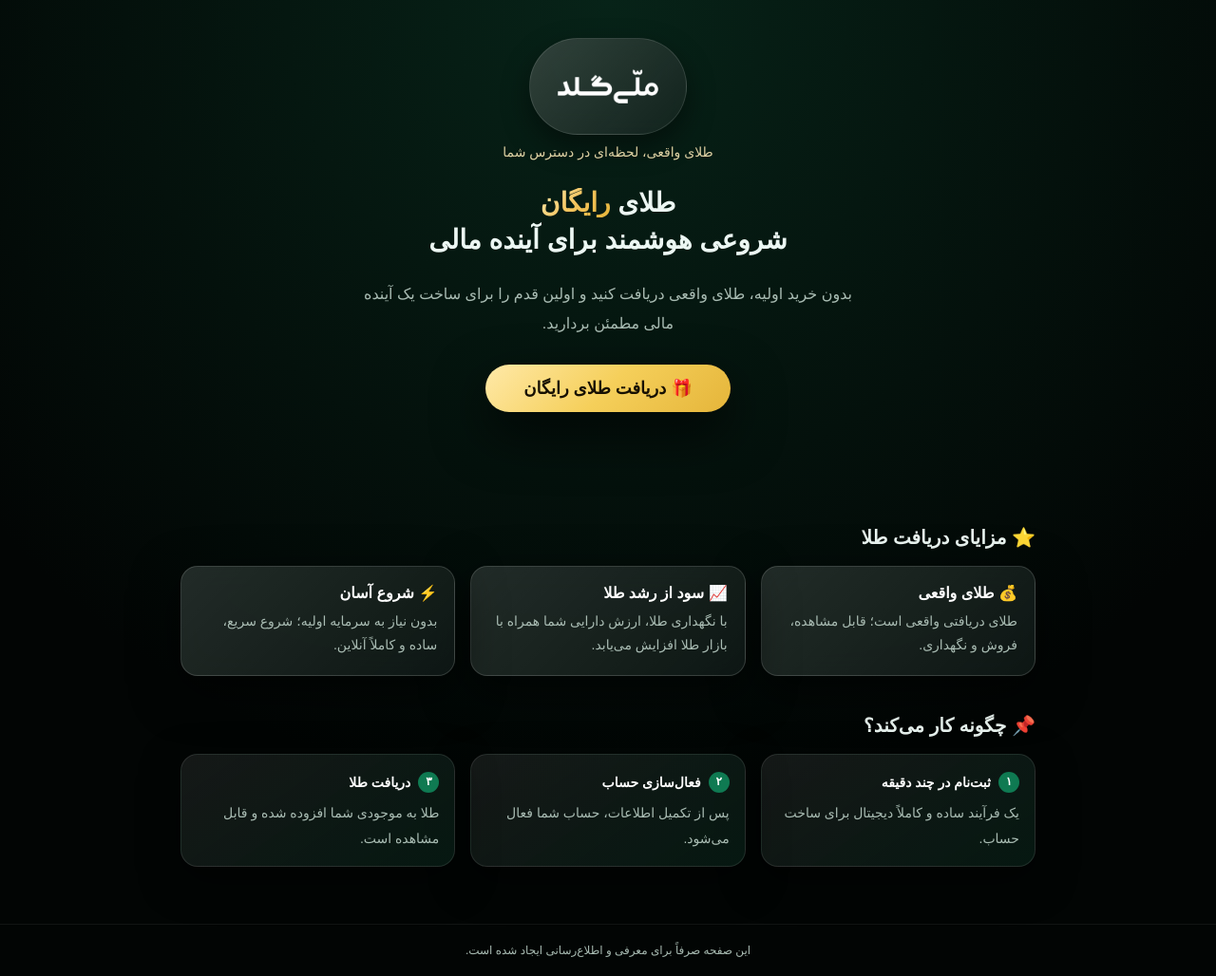
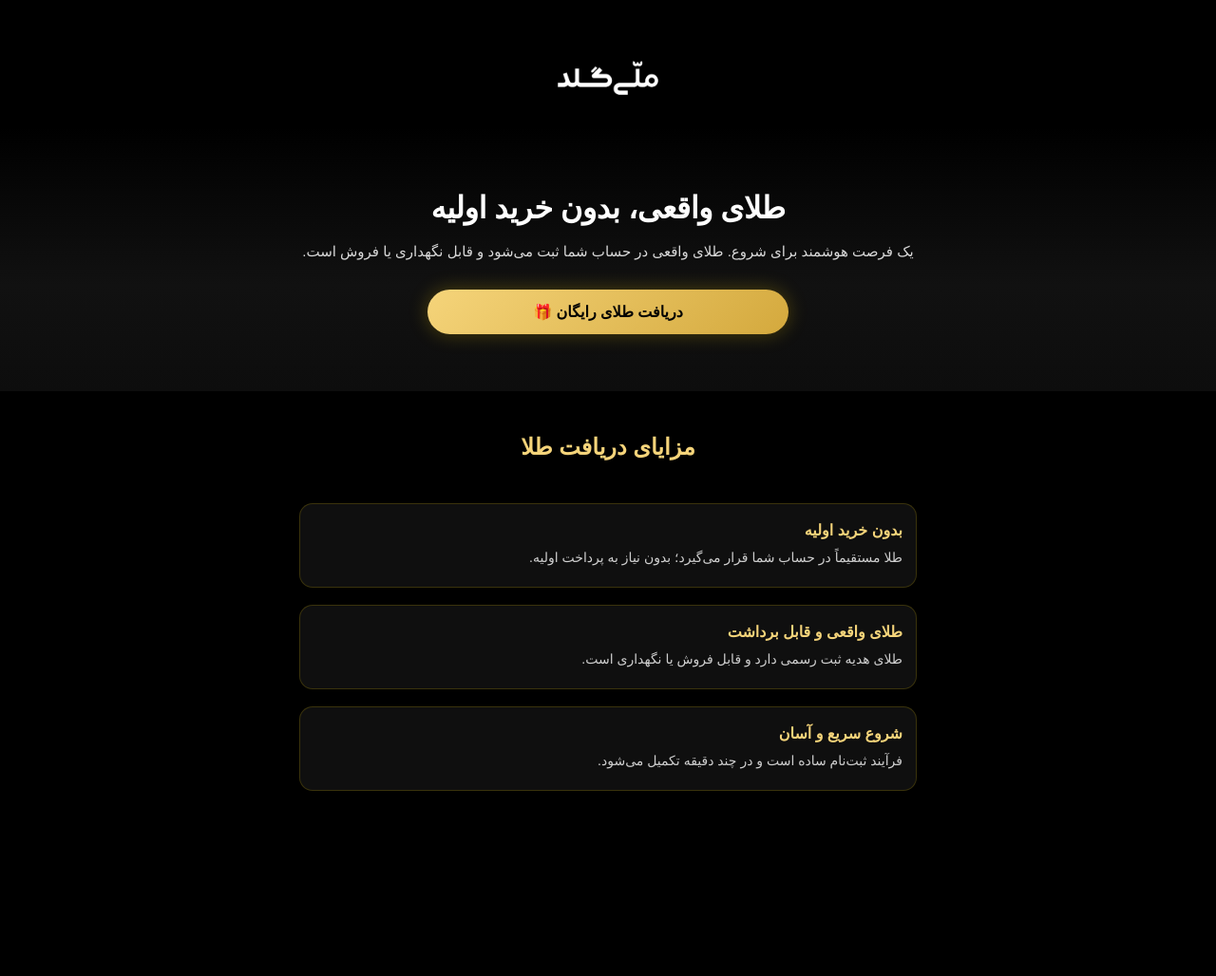
Before and after one commit to digimigiatoo/digimigiatoo.github.io, a plain HTML site: page index.html in a window 1280 px wide. Shown: the whole page at 95% size. After the commit the page ends 901 px from the top, so only its background shows below. Drawn offline with Linux system fonts and the light colour scheme; a small style sheet from the web is missing.

Commit message:
Update index.html

```diff
--- a/index.html
+++ b/index.html
@@ -1,336 +1,179 @@
 <!DOCTYPE html>
-<html lang="fa">
+<html lang="fa" dir="rtl">
 <head>
-  <meta charset="UTF-8" />
-  <meta name="viewport" content="width=device-width, initial-scale=1.0" />
+<meta charset="UTF-8">
+<meta name="viewport" content="width=device-width, initial-scale=1.0">
 
-  <title>طلای رایگان | شروع سرمایه‌گذاری هوشمند</title>
-  <meta name="description" content="طلای واقعی دریافت کنید و بدون خرید اولیه، اولین قدم سرمایه‌گذاری هوشمند خود را بردارید.">
-  <meta name="keywords" content="طلای رایگان, سرمایه گذاری طلا, سوت طلا, ملی گلد, هدیه طلا">
+<title>ملی‌گلد | طلای واقعی بدون خرید اولیه</title>
 
-  <link href="https://cdn.jsdelivr.net/npm/vazirmatn@33.0.3/Vazirmatn-font-face.css" rel="stylesheet" />
+<link href="https://cdn.jsdelivr.net/npm/vazirmatn@33.0.3/Vazirmatn-font-face.css" rel="stylesheet">
 
 <style>
-    :root {
-      --green-dark: #062b1f;
-      --green-main: #0f7a52;
-      --green-soft: #0c3c2c;
-      --gold: #e5b53a;
-      --gold-soft: #f8e6b4;
-      --glass: rgba(10, 29, 22, 0.70);
-      --white-soft: #e8f5ef;
-      --text: #ecf7f3;
-      --text-soft: #a9bcb3;
-      --shadow: 0 18px 45px rgba(0,0,0,0.55);
-      --radius: 18px;
-    }
-
     body {
         margin: 0;
-      direction: rtl;
-      background: radial-gradient(circle at top, #072318, #020504 70%);
-      font-family: "Vazirmatn", sans-serif;
-      color: var(--text);
-    }
-
-    a {
-      text-decoration: none;
-    }
-
-    /* ================= HERO ================= */
-
-    .hero {
-      padding: 40px 20px 60px;
+        padding: 0;
+        font-family: 'Vazirmatn', sans-serif;
+        background: #000;
+        color: #fff;
         text-align: center;
     }
 
-    .hero-inner {
-      max-width: 800px;
+    /* --- HEADER / LOGO --- */
+    .logo-box {
+        padding-top: 40px;
+        padding-bottom: 10px;
+    }
+
+    .logo-box img {
+        width: 120px;
+        height: auto;
+        display: block;
         margin: 0 auto;
     }
 
-    .logo-pill {
-      display: inline-flex;
-      align-items: center;
-      justify-content: center;
-      padding: 8px 22px;
-      border-radius: 999px;
-      background: linear-gradient(135deg,
-          rgba(255,255,255,0.18),
-          rgba(255,255,255,0.05)
-        ),
-        rgba(3,17,13,0.45);
-      backdrop-filter: blur(12px);
-      border: 1px solid rgba(255,255,255,0.12);
-      box-shadow: 0 12px 30px rgba(0,0,0,0.45);
+    /* --- HERO SECTION --- */
+    .hero {
+        padding: 20px 22px 40px;
+        background: linear-gradient(to bottom, #000 0%, #111 60%, #0d0d0d 100%);
     }
 
-    .logo-pill img {
-      max-width: 120px;
-      height: auto;
+    .hero h1 {
+        font-size: 26px;
+        margin-bottom: 10px;
+        font-weight: 700;
+        letter-spacing: -0.5px;
     }
 
-    .sub {
-      margin-top: 10px;
-      font-size: 14px;
-      color: var(--gold-soft);
-      opacity: 0.9;
+    .hero p.subtitle {
+        font-size: 15px;
+        color: #d9d9d9;
+        margin-bottom: 28px;
+        line-height: 1.6;
     }
 
-    .hero-title {
-      margin-top: 26px;
-      font-size: 28px;
-      font-weight: 800;
-      line-height: 1.4;
+    /* --- CTA BUTTON --- */
+    .cta-button {
+        background: linear-gradient(135deg, #f5d47a, #d4a93d);
+        color: #000;
+        padding: 14px 0;
+        display: block;
+        width: 90%;
+        max-width: 380px;
+        margin: 0 auto;
+        border-radius: 50px;
+        font-size: 16px;
+        font-weight: 600;
+        text-decoration: none;
+        box-shadow: 0 0 20px rgba(255, 215, 0, 0.25);
     }
 
-    .hero-title span {
-      background: linear-gradient(135deg, #ffecb3, #f4c45e, #e5b53a);
-      -webkit-background-clip: text;
-      color: transparent;
+    /* --- SECTION TITLE --- */
+    .section-title {
+        margin-top: 45px;
+        font-size: 20px;
+        font-weight: 700;
+        color: #f5d47a;
     }
 
-    .hero-text {
-      margin: 14px auto 0;
-      max-width: 540px;
-      font-size: 16px;
-      line-height: 1.9;
-      color: var(--text-soft);
+    /* --- BENEFIT CARDS --- */
+    .benefits {
+        padding: 25px 22px 50px;
     }
 
-    .btn-main {
-      margin-top: 28px;
-      display: inline-flex;
-      align-items: center;
-      gap: 6px;
-      padding: 14px 40px;
-      background: linear-gradient(135deg, #ffe9a8, #f5cf5a, #e5b53a);
-      color: #171002;
-      border-radius: 999px;
-      font-weight: 700;
-      font-size: 18px;
-      box-shadow: 0 22px 55px rgba(0,0,0,0.7);
-      transition: 0.14s;
+    .card {
+        background: #0f0f0f;
+        border: 1px solid rgba(255, 215, 0, 0.18);
+        border-radius: 14px;
+        padding: 18px 14px;
+        margin-bottom: 18px;
+        text-align: right;
     }
 
-    .btn-main:hover {
-      transform: translateY(-2px);
-      filter: brightness(1.06);
+    .card-title {
+        font-size: 16px;
+        font-weight: 700;
+        color: #f5d47a;
+        margin-bottom: 8px;
     }
 
-    /* ============== BENEFITS SECTION ============== */
+    .card-text {
+        font-size: 14px;
+        color: #cfcfcf;
+        line-height: 1.7;
+    }
 
-    .section {
-      max-width: 900px;
-      margin: 60px auto;
-      padding: 0 20px;
+    /* --- DESKTOP --- */
+    @media (min-width: 768px) {
+        .hero {
+            padding: 40px 0 60px;
+        }
+
+        .hero h1 {
+            font-size: 32px;
         }
 
         .section-title {
-      font-size: 20px;
-      font-weight: 700;
-      margin-bottom: 18px;
-      display: flex;
-      align-items: center;
-      gap: 6px;
+            font-size: 24px;
         }
 
-    .benefits {
-      display: grid;
-      grid-template-columns: repeat(auto-fit, minmax(260px, 1fr));
-      gap: 16px;
+        .benefit-cards {
+            width: 650px;
+            margin: 0 auto;
         }
-
-    .glass-card {
-      background: linear-gradient(135deg,
-          rgba(255,255,255,0.12),
-          rgba(255,255,255,0.04)
-        ),
-        rgba(4,17,13,0.75);
-      padding: 18px;
-      border-radius: var(--radius);
-      border: 1px solid rgba(255,255,255,0.15);
-      box-shadow: 0 16px 50px rgba(0,0,0,0.6);
-      backdrop-filter: blur(16px);
-    }
-
-    .glass-card-title {
-      display: flex;
-      align-items: center;
-      gap: 8px;
-      font-weight: 700;
-      color: #fff;
-      margin-bottom: 8px;
-    }
-
-    .glass-card-text {
-      color: var(--text-soft);
-      font-size: 14px;
-      line-height: 1.8;
-    }
-
-    /* ============== STEPS SECTION ============== */
-
-    .steps {
-      margin-top: 40px;
-    }
-
-    .steps-list {
-      list-style: none;
-      padding: 0;
-      margin-top: 18px;
-      display: grid;
-      grid-template-columns: repeat(auto-fit, minmax(260px, 1fr));
-      gap: 16px;
-    }
-
-    .step-item {
-      padding: 16px;
-      border-radius: var(--radius);
-      background: linear-gradient(
-          145deg,
-          rgba(255,255,255,0.08),
-          rgba(6,25,18,0.96)
-        );
-      border: 1px solid rgba(255,255,255,0.1);
-      box-shadow: 0 14px 40px rgba(0,0,0,0.5);
-      font-size: 14px;
-      color: var(--text-soft);
-      line-height: 1.9;
-    }
-
-    .step-head {
-      display: flex;
-      align-items: center;
-      gap: 8px;
-      margin-bottom: 6px;
-      color: #fff;
-      font-weight: 700;
-    }
-
-    .step-num {
-      width: 22px;
-      height: 22px;
-      background: var(--green-main);
-      border-radius: 50%;
-      display: flex;
-      justify-content: center;
-      align-items: center;
-      font-size: 12px;
-      font-weight: 700;
-      color: #fff;
-    }
-
-    /* ============== FOOTER ============== */
-
-    footer {
-      margin-top: 60px;
-      padding: 20px;
-      font-size: 12px;
-      text-align: center;
-      color: var(--text-soft);
-      border-top: 1px solid rgba(255,255,255,0.06);
-    }
-
-    /* ============== RESPONSIVE ============== */
-
-    @media (max-width: 640px) {
-      .hero-title { font-size: 23px; }
-      .hero-text { font-size: 14px; }
-      .btn-main { width: 100%; justify-content: center; }
     }
 </style>
 </head>
 
 <body>
 
+<!-- LOGO -->
+<div class="logo-box">
+    <img src="melli-fa.png" alt="لوگوی ملی گلد">
+</div>
+
 <!-- HERO -->
 <section class="hero">
-    <div class="hero-inner">
-      <div class="logo-pill">
-        <img src="melli-fa.png" alt="ملی‌گلد" />
+    <h1>طلای واقعی، بدون خرید اولیه</h1>
+    <p class="subtitle">
+        یک فرصت هوشمند برای شروع.
+        طلای واقعی در حساب شما ثبت می‌شود و قابل نگهداری یا فروش است.
+    </p>
+
+    <a class="cta-button" href="https://melligold.com/pwa/account/?ref=MG1dEVUEf1tb">
+        دریافت طلای رایگان 🎁
+    </a>
+</section>
+
+<!-- BENEFITS -->
+<h2 class="section-title">مزایای دریافت طلا</h2>
+
+<section class="benefits">
+
+    <div class="benefit-cards">
+
+        <div class="card">
+            <div class="card-title">بدون خرید اولیه</div>
+            <div class="card-text">
+                طلا مستقیماً در حساب شما قرار می‌گیرد؛ بدون نیاز به پرداخت اولیه.
+            </div>
         </div>
 
-      <div class="sub">طلای واقعی، لحظه‌ای در دسترس شما</div>
+        <div class="card">
+            <div class="card-title">طلای واقعی و قابل برداشت</div>
+            <div class="card-text">
+                طلای هدیه ثبت رسمی دارد و قابل فروش یا نگهداری است.
+            </div>
+        </div>
 
-      <h1 class="hero-title">
-        طلای <span>رایگان</span><br>
-        شروعی هوشمند برای آینده مالی
-      </h1>
+        <div class="card">
+            <div class="card-title">شروع سریع و آسان</div>
+            <div class="card-text">
+                فرآیند ثبت‌نام ساده است و در چند دقیقه تکمیل می‌شود.
+            </div>
+        </div>
 
-      <p class="hero-text">
-        بدون خرید اولیه، طلای واقعی دریافت کنید و اولین قدم را برای ساخت یک آینده
-        مالی مطمئن بردارید.
-      </p>
-
-      <a class="btn-main" href="https://melligold.com/pwa/account/?ref=MG1dEVUEf1tb" target="_blank">
-        🎁 دریافت طلای رایگان
-      </a>
     </div>
 </section>
 
-  <!-- BENEFITS -->
-  <section class="section">
-    <h2 class="section-title">⭐ مزایای دریافت طلا</h2>
-
-    <div class="benefits">
-      <div class="glass-card">
-        <div class="glass-card-title">💰 طلای واقعی</div>
-        <div class="glass-card-text">
-          طلای دریافتی واقعی است؛ قابل مشاهده، فروش و نگهداری.
-        </div>
-      </div>
-
-      <div class="glass-card">
-        <div class="glass-card-title">📈 سود از رشد طلا</div>
-        <div class="glass-card-text">
-          با نگهداری طلا، ارزش دارایی شما همراه با بازار طلا افزایش می‌یابد.
-        </div>
-      </div>
-
-      <div class="glass-card">
-        <div class="glass-card-title">⚡ شروع آسان</div>
-        <div class="glass-card-text">
-          بدون نیاز به سرمایه اولیه؛ شروع سریع، ساده و کاملاً آنلاین.
-        </div>
-      </div>
-    </div>
-
-    <!-- STEPS -->
-    <div class="steps">
-      <h2 class="section-title">📌 چگونه کار می‌کند؟</h2>
-
-      <ul class="steps-list">
-        <li class="step-item">
-          <div class="step-head">
-            <span class="step-num">۱</span>
-            ثبت‌نام در چند دقیقه
-          </div>
-          یک فرآیند ساده و کاملاً دیجیتال برای ساخت حساب.
-        </li>
-
-        <li class="step-item">
-          <div class="step-head">
-            <span class="step-num">۲</span>
-            فعال‌سازی حساب
-          </div>
-          پس از تکمیل اطلاعات، حساب شما فعال می‌شود.
-        </li>
-
-        <li class="step-item">
-          <div class="step-head">
-            <span class="step-num">۳</span>
-            دریافت طلا
-          </div>
-          طلا به موجودی شما افزوده شده و قابل مشاهده است.
-        </li>
-      </ul>
-    </div>
-  </section>
-
-  <footer>
-    این صفحه صرفاً برای معرفی و اطلاع‌رسانی ایجاد شده است.
-  </footer>
-
 </body>
 </html>
```
Lines whose indentation alone changed are shown as unchanged.
